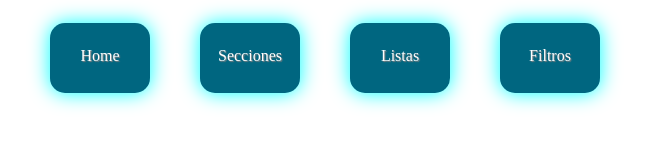
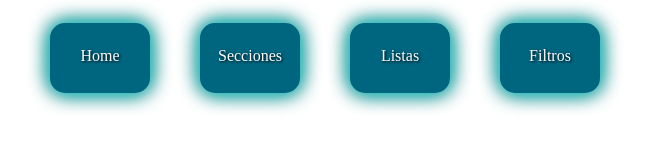
Before and after one commit to daalear/Box-Model, a plain HTML site: page index.html in a window 1280 px wide. Shown: the whole page, without its empty margins (315-964 px from the left). Drawn offline with Linux system fonts and the light colour scheme.

Commit message:
Mas ediciones a botones

```diff
--- a/css/estilogeneral.css
+++ b/css/estilogeneral.css
@@ -32,10 +32,10 @@ nav a
   line-height: 65px;
     /* es lo referente al espaciado del texto */
   text-decoration: none;
-  text-shadow: 1px 1px 1px grey;
+  text-shadow: 1px 1px 3px black;
   color: white;
   border-radius: 15px;
-  box-shadow: 0px 0px  20px #00ffff;
+  box-shadow: 0px 0px  20px #00ffff,0px 0px  20px #000000 ;
   /* */
 p {
 
```
